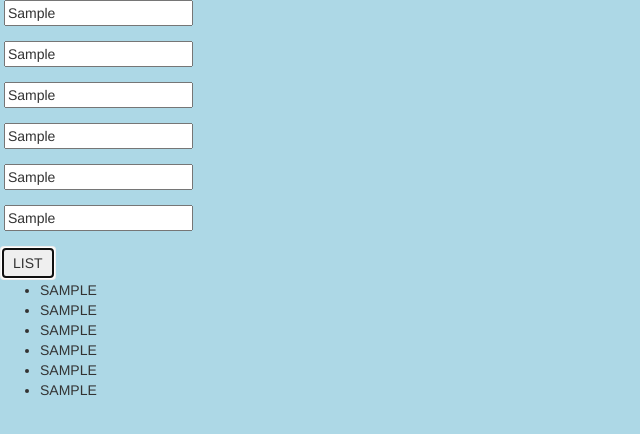
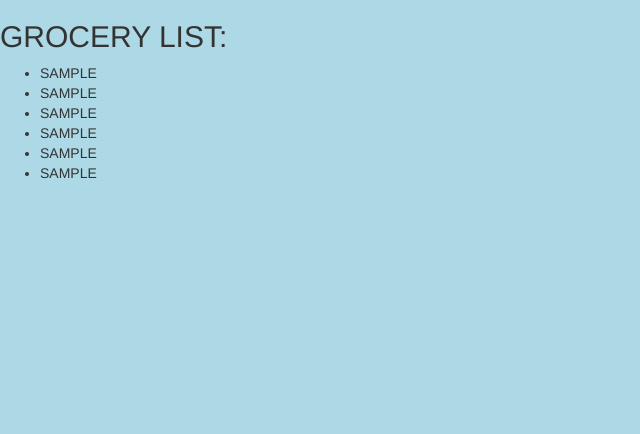
Before and after one commit to drakewilcox/grocery-list, a plain HTML site: page index.html in a window 1280 px wide. Both pictures are taken after typing "Sample", "Sample", "Sample", "Sample", "Sample", "Sample" into the empty fields and a click on the button "LIST". Shown: the whole page, without its empty margins (0-640 px from the left). Drawn offline with Linux system fonts and the light colour scheme.

Commit message:
add styling and functions to complete project parameters.

```diff
--- a/css/styles.css
+++ b/css/styles.css
@@ -1,7 +1,6 @@
 body {
   background-color: lightblue;
 }
-/*
-.output {
+#finallist {
   display: none;
-} */
+}
--- a/index.html
+++ b/index.html
@@ -38,9 +38,9 @@
     </div>
     <button class="btn" type="submit">LIST</button>
   </form>
-  <div >
+  <div id="finallist">
+    <h2>GROCERY LIST:</h2>
     <ul class="output">
-
     </ul>
   </div>
 </body>
--- a/js/scripts.js
+++ b/js/scripts.js
@@ -14,7 +14,8 @@ $(document).ready(function()  {
     newArray.forEach(function(item){
       $("ul").append("<li>"+item.toUpperCase()+"</li>");
     });
-
+    $("form#groceries").hide();
+    $("#finallist").show();
     event.preventDefault();
   });
 });
```
